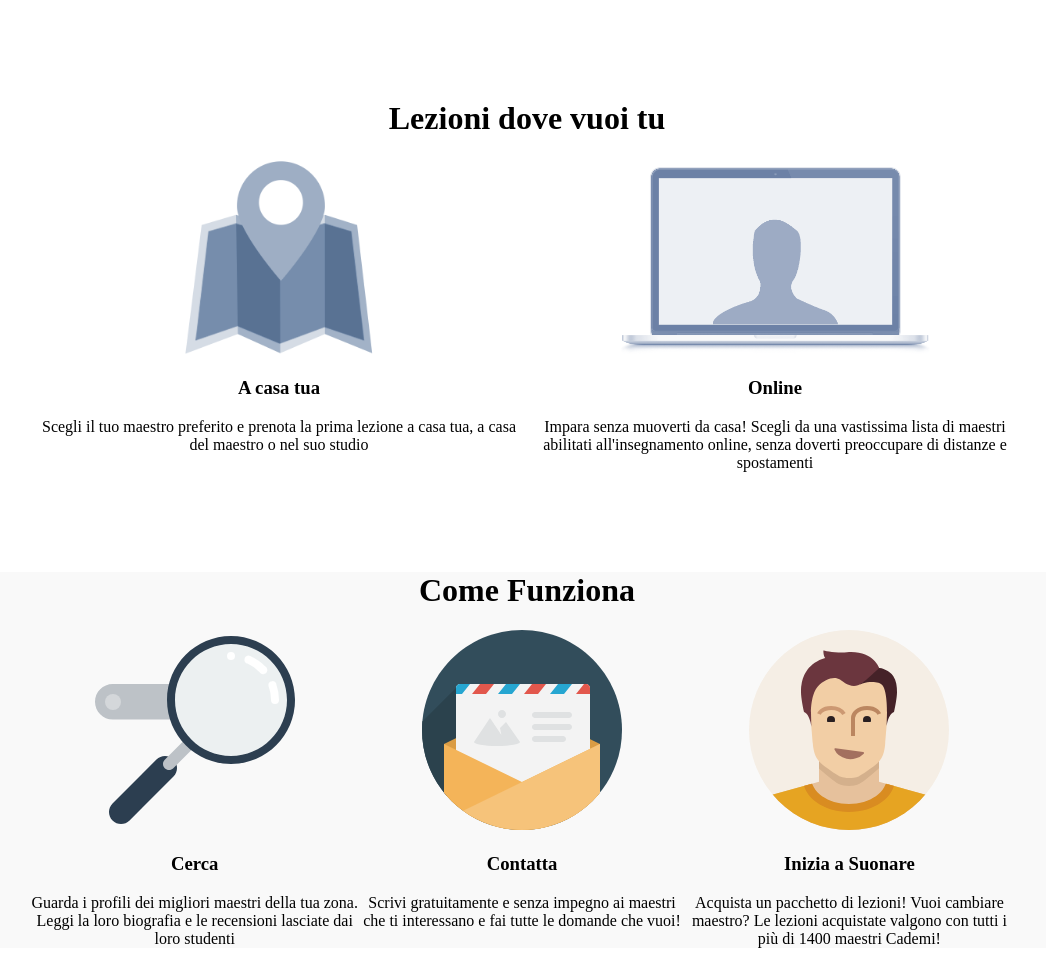
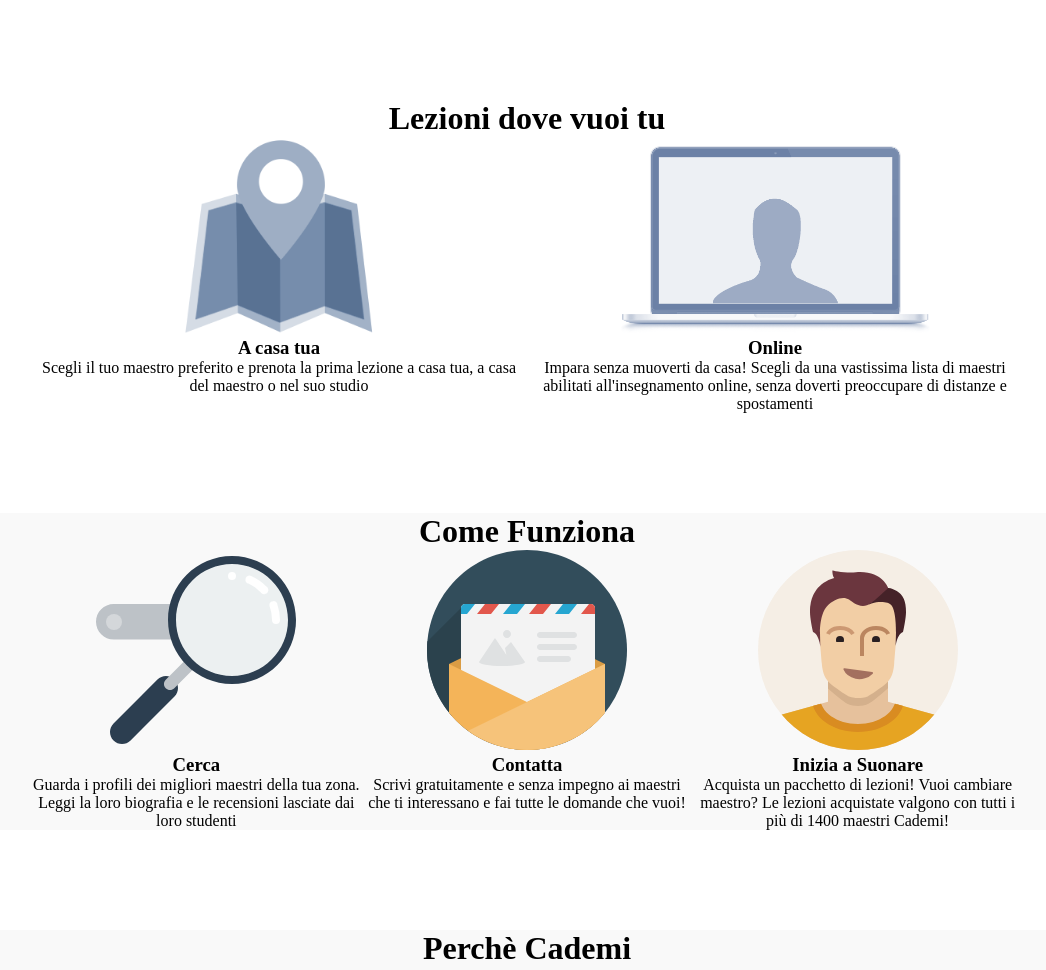
Before and after one commit to sanga2890/html-css-resp-wannabe-12bool, a plain HTML site: page index.html in a window 1280 px wide. Shown: the top 970 px of the page, without its empty margins (113-1159 px from the left). Drawn offline with Linux system fonts and the light colour scheme.

Commit message:
added classes for responsiveness

```diff
--- a/index.html
+++ b/index.html
@@ -3,6 +3,7 @@
   <head>
     <meta charset="utf-8">
     <meta name="viewport" content="width=device-width, initial-scale=1.0">
+    <link rel="stylesheet" href="12bool.css">
     <link rel="stylesheet" href="style.css">
     <title>Boolean aCademy</title>
   </head>
@@ -10,12 +11,12 @@
     <div id="lezioni" class="container">
       <div class="row">
         <h1>Lezioni dove vuoi tu</h1>
-        <div class="left">
+        <div class=" col-lg-6 col-md-6 col-xs-12">
           <img src="img/icon/maps.png" alt="">
           <h3>A casa tua</h3>
           Scegli il tuo maestro preferito e prenota la prima lezione a casa tua, a casa del maestro o nel suo studio
         </div>
-        <div class="right">
+        <div class=" col-lg-6 col-md-6 col-xs-12">
           <img src="img/icon/screen.png" alt="">
           <h3>Online</h3>
           Impara senza muoverti da casa! Scegli da una vastissima lista di maestri abilitati all'insegnamento online, senza doverti preoccupare di distanze e spostamenti
@@ -27,17 +28,17 @@
     <div id="steps" class="container grey">
       <div class="row">
         <h1>Come Funziona</h1>
-        <div class="left">
+        <div class="col-lg-4 col-xs-12 col-md-6">
           <img src="img/search.svg" alt="">
           <h3>Cerca</h3>
           Guarda i profili dei migliori maestri della tua zona. Leggi la loro biografia e le recensioni lasciate dai loro studenti
         </div>
-        <div class="central">
+        <div class="col-lg-4 col-xs-12 col-md-6">
           <img src="img/letter.svg" alt="">
           <h3>Contatta</h3>
           Scrivi gratuitamente e senza impegno ai maestri che ti interessano e fai tutte le domande che vuoi!
         </div>
-        <div class="right">
+        <div class="col-lg-4 col-xs-12 col-md-6 col-md-offset-3">
           <img src="img/male.svg" alt="">
           <h3>Inizia a Suonare</h3>
           Acquista un pacchetto di lezioni! Vuoi cambiare maestro? Le lezioni acquistate valgono con tutti i più di 1400 maestri Cademi!
```
